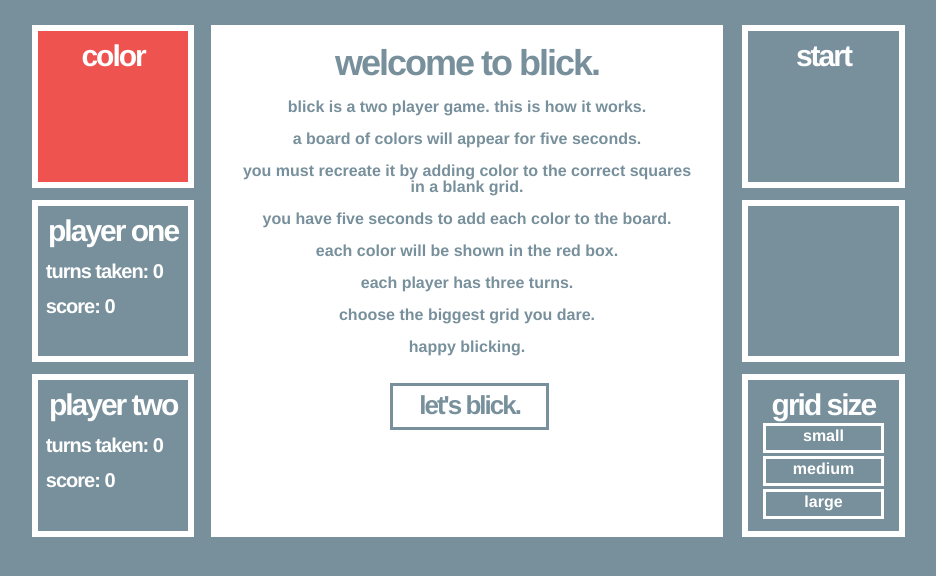
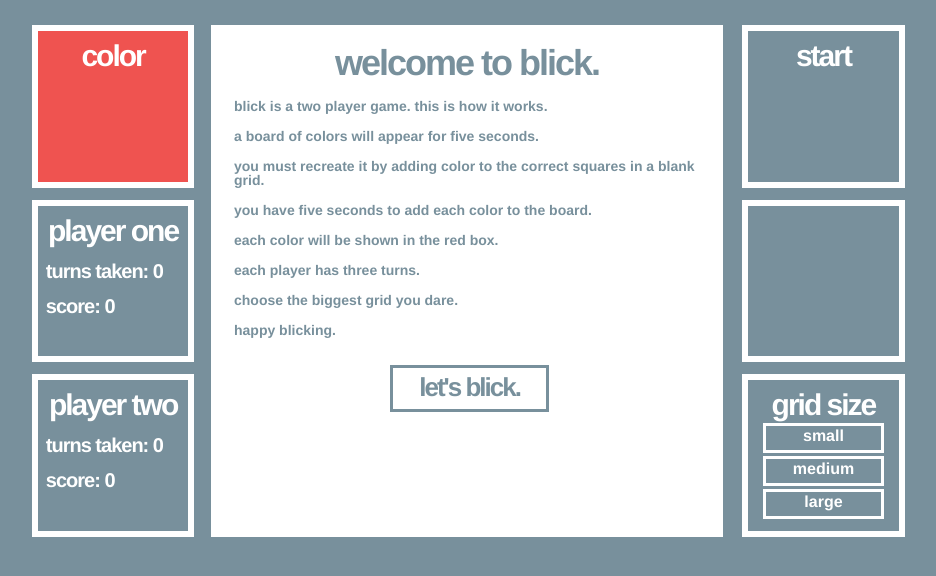
Before and after one commit to odholden/wdi-first-project, a PHP site: page / in a window 1280 px wide. Shown: the part 105-681 px from the top of the page, without its empty margins (173-1109 px from the left). Run offline with PHP 8.4, Linux system fonts and the light colour scheme; some libraries are stand-ins or nearby versions.

Commit message:
went to bed

```diff
--- a/css/style.css
+++ b/css/style.css
@@ -34,7 +34,7 @@ body {
 }
 
 #overlay1 p {
-  text-align: center;
+  text-align: left;
   font-size: 15px;
   padding: 8px;
   margin: none;
@@ -91,7 +91,8 @@ h3 {
 ul {
   margin: 30px auto;
   border: 5px solid white;
-  width: 39.2vw;
+  border-bottom: 8px solid white;
+  width: 39vw;
   height: 39vw;
   position: absolute;
   left: 30%;
--- a/js/app.js
+++ b/js/app.js
@@ -17,7 +17,7 @@ $(function responsiveOverlay(){
     if (document.documentElement.clientWidth >= 960) {
       $('#overlay1').fadeIn("slow").html("<h2>welcome to blick.</h2><p>blick is a two player game. this is how it works.</p><p>a board of colors will appear for five seconds.</p><p>you must recreate it by adding color to the correct squares in a blank grid.</p><p>you have five seconds to add each color to the board.</p><p>each color will be shown in the red box.</p><p>each player has three turns.</p><p>choose the biggest grid you dare.</p><p>happy blicking.</p><div id='letsblick'>let's blick.</div>");
       $('#overlay1').css("padding", "0 15px");
-      $('p').css("font-size", "16px");
+      $('p').css("font-size", "14px");
 
     } else if (document.documentElement.clientWidth < 960 && document.documentElement.clientWidth > 840){
       $('#overlay1').html("<h2>welcome to blick.</h2><div id='letsblick'>let's blick.</div>");
@@ -25,10 +25,10 @@ $(function responsiveOverlay(){
       $('#playerTwoTurn').remove();
     } else if (document.documentElement.clientWidth <= 840){
       $('#overlay1').html("<h2>BLICK.</h2><div id='letsblick'>let's blick.</div>");
-      $('#overlay1').css("width", "51.5vw").css("height", "51.5vw").css("left", "24.5%").css("top","30px");
+      $('#overlay1').css("width", "51.5vw").css("height", "100%").css("left", "24.5%").css("top","0px");
       $('#overlay0').remove();
       $('#overlay2').remove();
-      $('#letsblick').css("font-size","12px").css("letter-spacing","0").css("width", "70px").css("border", "2px solid #78909C");
+      $('#letsblick').css("font-size","12px").css("letter-spacing","0").css("width", "60px").css("border", "2px solid #78909C").css("height", "60px");
       $('#playerOneTurn').remove();
       $('#playerTwoTurn').remove();
       $('#totalScores').remove();
```
